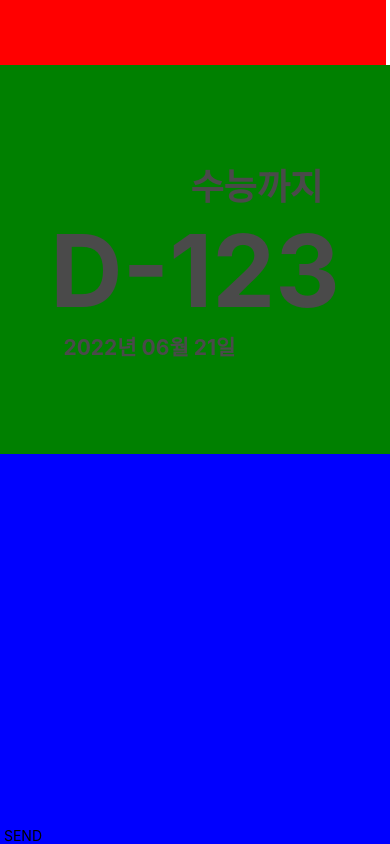
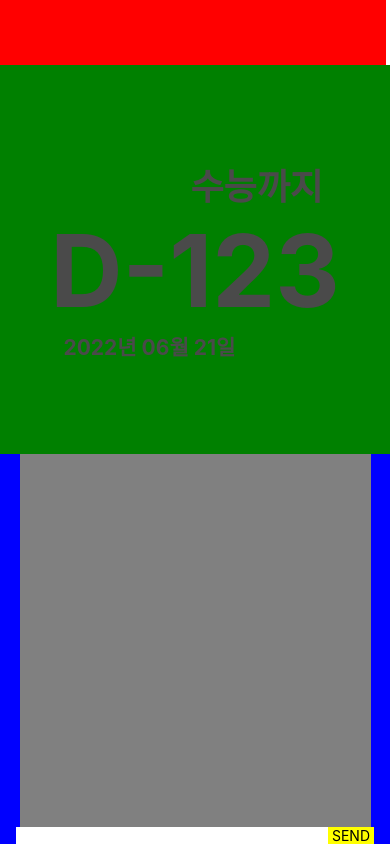
Before and after one commit to KangSuzy/react-native-practice, a React Native app: screen / in a window 390 px wide. Built offline with nearby package versions, Linux system fonts and the light colour scheme.

Commit message:
채팅창 레이아웃 정리 완료 !

```diff
--- a/App.js
+++ b/App.js
@@ -21,13 +21,15 @@ export default class App extends React.Component {
         </View>
 
         <View style={styles.chatView}>
-        <ScrollView>
+        <ScrollView style={styles.chatScrollView}>
 
         </ScrollView>
-        <TextInput/>
-        <TouchableOpacity>
-            <Text> SEND </Text>
-        </TouchableOpacity>
+            <View style={styles.chatControl}>
+                <TextInput style={styles.chatInput}/>
+                <TouchableOpacity style={styles.sendButton}>
+                <Text> SEND </Text>
+                </TouchableOpacity>
+            </View>
         </View>
       </View>
     );
@@ -74,4 +76,21 @@ const styles = StyleSheet.create({
         color: '#4A4A4A',
         marginLeft: '15%',
      },
+     sendButton: {
+        backgroundColor: 'yellow',
+     },
+     chatInput: {
+        backgroundColor: 'white',
+        width: '80%',
+     },
+     chatControl: {
+        flexDirection : 'row',
+        alignItems : 'center',
+        justifyContent: 'center',
+     },
+     chatScrollView: {
+        width : '90%',
+        alignSelf : 'center',
+        backgroundColor : 'grey',
+     }
 });
```
